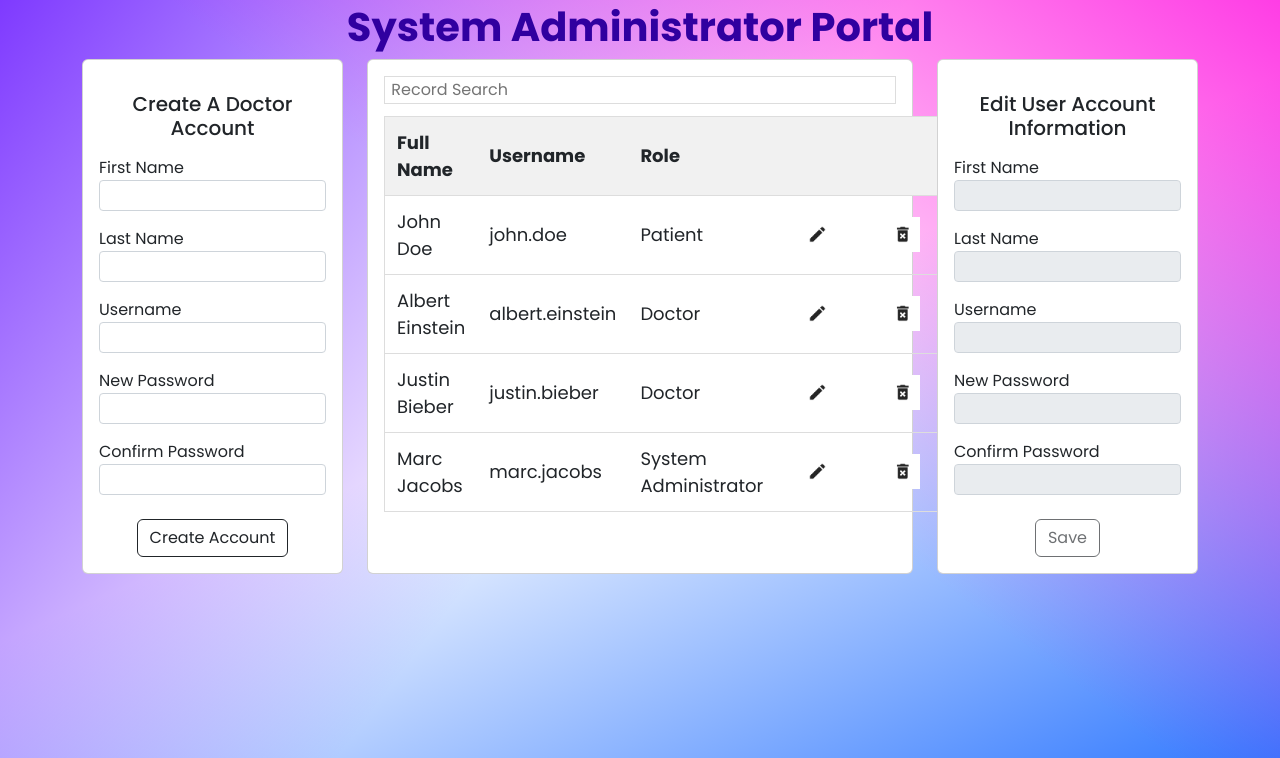
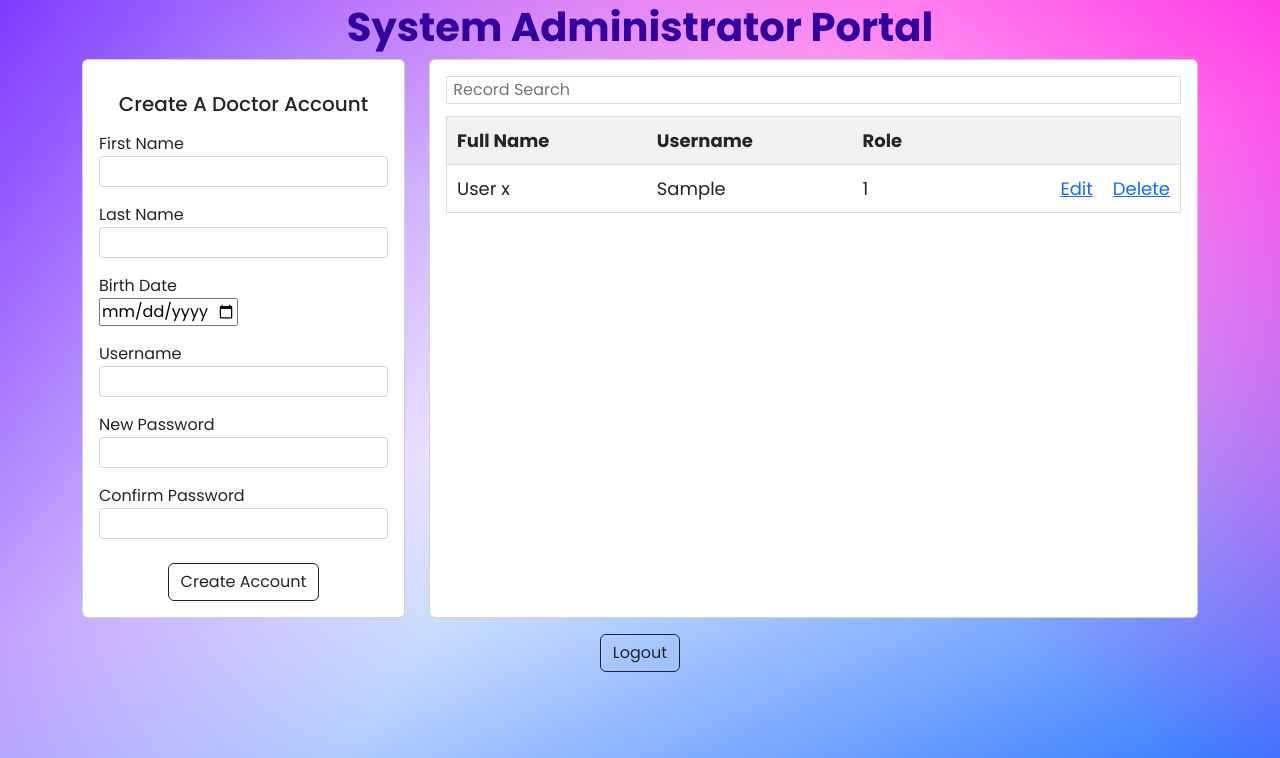
Before and after one commit to nguyenjennifer/pregnancytracker, a PHP site: page /sysAdminPortal.php in a window 1280 px wide. Shown: the part 42-800 px from the top of the page. Run offline with PHP 8.4, Linux system fonts and the light colour scheme; tables that the repository leaves empty or names only in its code hold one stand-in row (values such as "Sample post").

Commit message:
Implemented System Administrator Portal with working components

```diff
--- a/databaseLogin.php
+++ b/databaseLogin.php
@@ -1,4 +1,5 @@
     <?php
+    session_start();
     // connect to SQL database
     $conn = mysqli_connect('localhost', 'root', 'mySeeQuiL!', 'pregnancy_tracker');
     // check to see if connection was successful or not
@@ -17,7 +18,6 @@
         if (sizeof($users) == 1) {
             $userName = $users[0]['Username'];
             // set the session
-            session_start();
             $_SESSION['username'] = $userName;
             $sql2 = "SELECT Role FROM USERS WHERE Username='$_POST[username]'";
             $result = mysqli_query($conn, $sql2);
--- a/databaseSignUp.php
+++ b/databaseSignUp.php
@@ -1,4 +1,5 @@
     <?php
+    session_start();
     // connect to SQL database
     $conn = mysqli_connect('localhost', 'root', 'mySeeQuiL!', 'pregnancy_tracker');
     // check to see if connection was successful or not
@@ -12,7 +13,6 @@
 
         $sql =  "INSERT INTO USERS (Username, FirstName, Lastname, Password, BirthDate, Role) VALUES ('$_POST[username]', '$_POST[firstName]', '$_POST[lastName]', '$_POST[password]', '$_POST[birthdate]', '$_POST[role]')";
         if($conn->query($sql)){
-            session_start();
             $_SESSION['username'] = $username;
             $_SESSION['userRole'] = $userRole;
 
--- a/style.css
+++ b/style.css
@@ -12,6 +12,12 @@ html, body {
 .global-container {
 	height:100%;
 	display: flex;
+	align-items: center;
+	justify-content: center;
+}
+
+.global-container2 {
+  display: flex;
 	align-items: center;
 	justify-content: center;
 }
@@ -41,14 +47,13 @@ html, body {
 
 #recordsTable, #patientSearch {
   border-collapse: collapse;
-  width: 100%;
   border: 1px solid #ddd;
   font-size: 18px;
 }
 
 #recordsTable th, #recordsTable td,  #patientSearch th,  #patientSearch td {
   text-align: left;
-  padding: 12px;
+  padding: 10px;
 }
 
 #recordsTable tr, #patientSearch tr {
--- a/sysAdminPortal.php
+++ b/sysAdminPortal.php
@@ -5,17 +5,17 @@
     <meta charset="utf-8">
     <meta name="viewport" content="width=device-width, initial-scale=1">
     <title>Seed Tracker</title>
-    <link href="https://cdn.jsdelivr.net/npm/bootstrap@5.2.3/dist/css/bootstrap.min.css" rel="stylesheet"
-        integrity="sha384-rbsA2VBKQhggwzxH7pPCaAqO46MgnOM80zW1RWuH61DGLwZJEdK2Kadq2F9CUG65" crossorigin="anonymous">
+    <link href="https://cdn.jsdelivr.net/npm/bootstrap@5.2.3/dist/css/bootstrap.min.css" rel="stylesheet" integrity="sha384-rbsA2VBKQhggwzxH7pPCaAqO46MgnOM80zW1RWuH61DGLwZJEdK2Kadq2F9CUG65" crossorigin="anonymous">
     <link href="style.css" rel="stylesheet">
     <link href="https://cdn.jsdelivr.net/npm/bootstrap@5.2.2/dist/css/bootstrap.min.css" rel="stylesheet">
     <script src="https://cdn.jsdelivr.net/npm/bootstrap@5.2.2/dist/js/bootstrap.bundle.min.js"></script>
     <link rel="preconnect" href="https://fonts.googleapis.com">
     <link rel="preconnect" href="https://fonts.gstatic.com" crossorigin>
-    <link
-        href="https://fonts.googleapis.com/css2?family=Poppins:ital,wght@0,100;0,200;0,300;0,400;0,500;0,600;0,700;0,800;0,900;1,100;1,200;1,300;1,400;1,500;1,600;1,700;1,800;1,900&display=swap"
-        rel="stylesheet">
+    <link href="https://fonts.googleapis.com/css2?family=Poppins:ital,wght@0,100;0,200;0,300;0,400;0,500;0,600;0,700;0,800;0,900;1,100;1,200;1,300;1,400;1,500;1,600;1,700;1,800;1,900&display=swap" rel="stylesheet">
 </head>
+<?php
+session_start();
+?>
 
 <body>
     <nav class="navbar navbar-light">
@@ -28,40 +28,50 @@
     </div>
     <div class="container">
         <div class="row gutters">
-            <div class="col-xl-3 col-lg-3 col-md-12 col-sm-12 col-12">
+            <div class="col-auto">
                 <div class="card h-100">
                     <div class="card-body">
                         <h5 class="text-center m-3">Create A Doctor Account</h5>
-                        <form>
+                        <form action="createdoctor.php" method="post">
                             <div class="form-group my-3">
                                 <label>First Name</label>
-                                <input id="doctorFirstName" type="text" class="form-control form-control-sm">
+                                <input name="doctorFirstName" type="text" class="form-control form-control-sm">
                             </div>
                             <div class="form-group my-3">
                                 <label>Last Name</label>
-                                <input id="doctorLastName" type="text" class="form-control form-control-sm">
+                                <input name="doctorLastName" type="text" class="form-control form-control-sm">
+                            </div>
+                            <div class="form-group my-3">
+                                <label> Birth Date</label><br>
+                                <input name="doctorBirthDate" type="date" id="start" value="" min="1900-01-01" max="2022-12-02">
                             </div>
                             <div class="form-group my-3">
                                 <label>Username</label>
-                                <input id="doctorUsername" type="text" class="form-control form-control-sm">
+                                <input name="doctorUsername" type="text" class="form-control form-control-sm">
                             </div>
                             <div class="form-group my-3">
                                 <label>New Password</label>
-                                <input id="doctorPassword" type="text" class="form-control form-control-sm">
+                                <input name="doctorPassword" type="password" class="form-control form-control-sm">
                             </div>
                             <div class="form-group my-3">
                                 <label>Confirm Password</label>
-                                <input id="doctorConfirmPassword" type="text" class="form-control form-control-sm">
+                                <input name="doctorConfirmPassword" type="password" class="form-control form-control-sm">
                             </div>
                             <div class="text-center">
-                                <button id="createDoctorAccountSubmit" type="submit"
-                                    class="btn btn-outline-dark mt-2">Create Account</button>
+                                <?php
+                                if (isset($_GET['err'])) {
+                                    echo '<p style="color: red;">', $_GET['err'], '</p>';
+                                } else if (isset($_GET['succ'])) {
+                                    echo '<p style="color: green;">', $_GET['succ'], '</p>';
+                                }
+                                ?>
+                                <button id="createDoctorAccountSubmit" type="submit" class="btn btn-outline-dark mt-2">Create Account</button>
                             </div>
                         </form>
                     </div>
                 </div>
             </div>
-            <div class="col-xl-6 col-lg-6 col-md-12 col-sm-12 col-12">
+            <div class="col">
                 <div class="card h-100">
                     <div class="card-body">
                         <input type="text" id="searchBar" onkeyup="myFunction()" placeholder=" Record Search">
@@ -69,90 +79,42 @@
                         <table id="recordsTable">
                             <tr class="header">
                                 <th style="width:30%;">Full Name</th>
-                                <th style="width:30%">Username</th>
+                                <th style="width:30%;">Username</th>
                                 <th style="width:30%;">Role</th>
-                                <th style="width:5%"></th>
-                                <th style="width:5%"></th>
+                                <th style="width:5%;"></th>
+                                <th style="width:5%;"></th>
                             </tr>
-                            <tr>
-                                <td>John Doe</td>
-                                <td>john.doe</td>
-                                <td>Patient</td>
-                                <td><button id="editUser" class="btn"><img src="editIcon.png" alt="edit"
-                                            width="35px"></img></button></td>
-                                <td><button id="deleteUser" class="btn"><img src="deleteIcon.png" alt="edit"
-                                            width="35px"></img></button></td>
-                            </tr>
-                            <tr>
-                                <td>Albert Einstein</td>
-                                <td>albert.einstein</td>
-                                <td>Doctor</td>
-                                <td><button id="editUser" class="btn"><img src="editIcon.png" alt="edit"
-                                            width="35px"></img></button></td>
-                                <td><button id="deleteUser" class="btn"><img src="deleteIcon.png" alt="edit"
-                                            width="35px"></img></button></td>
-                            </tr>
-                            <tr>
-                                <td>Justin Bieber</td>
-                                <td>justin.bieber</td>
-                                <td>Doctor</td>
-                                <td><button id="editUser" class="btn"><img src="editIcon.png" alt="edit"
-                                            width="35px"></img></button></td>
-                                <td><button id="deleteUser" class="btn"><img src="deleteIcon.png" alt="edit"
-                                            width="35px"></img></button></td>
-                            </tr>
-                            <tr>
-                                <td>Marc Jacobs</td>
-                                <td>marc.jacobs</td>
-                                <td>System Administrator</td>
-                                <td><button id="editUser" class="btn"><img src="editIcon.png" alt="edit"
-                                            width="35px"></img></button></td>
-                                <td><button id="deleteUser" class="btn"><img src="deleteIcon.png" alt="edit"
-                                            width="35px"></img></button></td>
-                            </tr>
+                            <?php
+                            $conn = mysqli_connect('localhost', 'root', 'mySeeQuiL!', 'pregnancy_tracker');
+                            if (!$conn) {
+                                echo 'MySQL Connection failed!' . mysqli_connect_error();
+                            }
+
+                            $sql = "SELECT * FROM USERS";
+                            $result = mysqli_query($conn, $sql);
+                            $users = mysqli_fetch_all($result);
+
+                            foreach ($users as $row) {
+                                echo "<tr><td>$row[2]", " $row[3]</td><td>$row[1]</td>", "<td>$row[6]</td>";
+                                echo '<td><a href = "sysAdminEditUser.php?id=', $row[0], '"> Edit</a></td>';
+                                echo '<td><a href = "databaseSysAdminDeleteUser.php?id=', $row[0], '"> Delete</a></td></tr>';
+                            }
+
+                            ?>
                         </table>
-                    </div>
-                </div>
-            </div>
-            <div class="col-xl-3 col-lg-3 col-md-12 col-sm-12 col-12">
-                <div class="card h-100">
-                    <div class="card-body">
-                        <h5 class="text-center m-3">Edit User Account Information</h6>
-                            <form>
-                                <div class="form-group my-3">
-                                    <label>First Name</label>
-                                    <input disabled id="editFirstName" type="text" class="form-control form-control-sm">
-                                </div>
-                                <div class="form-group my-3">
-                                    <label>Last Name</label>
-                                    <input disabled id="editLastName" type="text" class="form-control form-control-sm">
-                                </div>
-                                <div class="form-group my-3">
-                                    <label>Username</label>
-                                    <input disabled id="editUserName" type="text" class="form-control form-control-sm">
-                                </div>
-                                <div class="form-group my-3">
-                                    <label>New Password</label>
-                                    <input disabled id="editPassword" type="text" class="form-control form-control-sm">
-                                </div>
-                                <div class="form-group my-3">
-                                    <label>Confirm Password</label>
-                                    <input disabled id="editConfirmPassword" type="text" class="form-control form-control-sm">
-                                </div>
-                                <div class="text-center">
-                                    <button disabled id="editUser" type="submit" class="btn btn-outline-dark mt-2">Save</button>
-                                </div>
-                            </form>
                     </div>
                 </div>
             </div>
         </div>
     </div>
 
+    <footer class="text-center mt-3">
+        <form action="databaseLogout.php" method="post">
+            <button name="logout" class="btn btn-outline-dark">Logout</button>
+        </form>
+    </footer>
     <script src="sysadmin.js"></script>
-    <script src="https://cdn.jsdelivr.net/npm/bootstrap@5.2.3/dist/js/bootstrap.bundle.min.js"
-        integrity="sha384-kenU1KFdBIe4zVF0s0G1M5b4hcpxyD9F7jL+jjXkk+Q2h455rYXK/7HAuoJl+0I4"
-        crossorigin="anonymous"></script>
+    <script src="https://cdn.jsdelivr.net/npm/bootstrap@5.2.3/dist/js/bootstrap.bundle.min.js" integrity="sha384-kenU1KFdBIe4zVF0s0G1M5b4hcpxyD9F7jL+jjXkk+Q2h455rYXK/7HAuoJl+0I4" crossorigin="anonymous"></script>
 </body>
 
 </html>
```
Also changed, not shown: createdoctor.php (added, +26 -0 lines), databaseEditUser.php (added, +14 -0 lines), databaseLogout.php (added, +7 -0 lines), databaseSysAdminDeleteUser.php (added, +14 -0 lines), sysAdminEditUser.php (added, +79 -0 lines), databaseSysAdminPortal.php (added), deleteIcon.png (deleted), editIcon.png (deleted).
